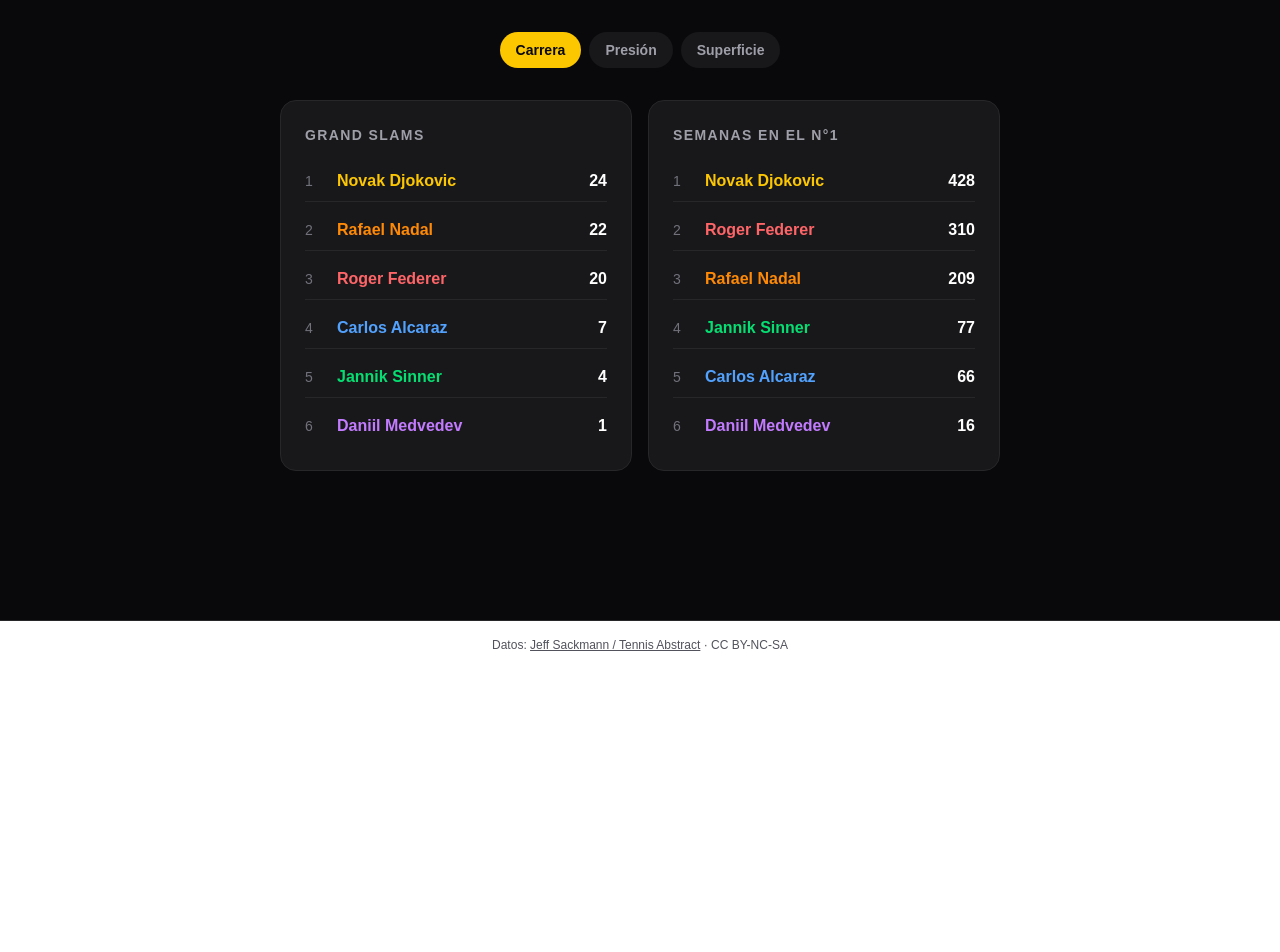
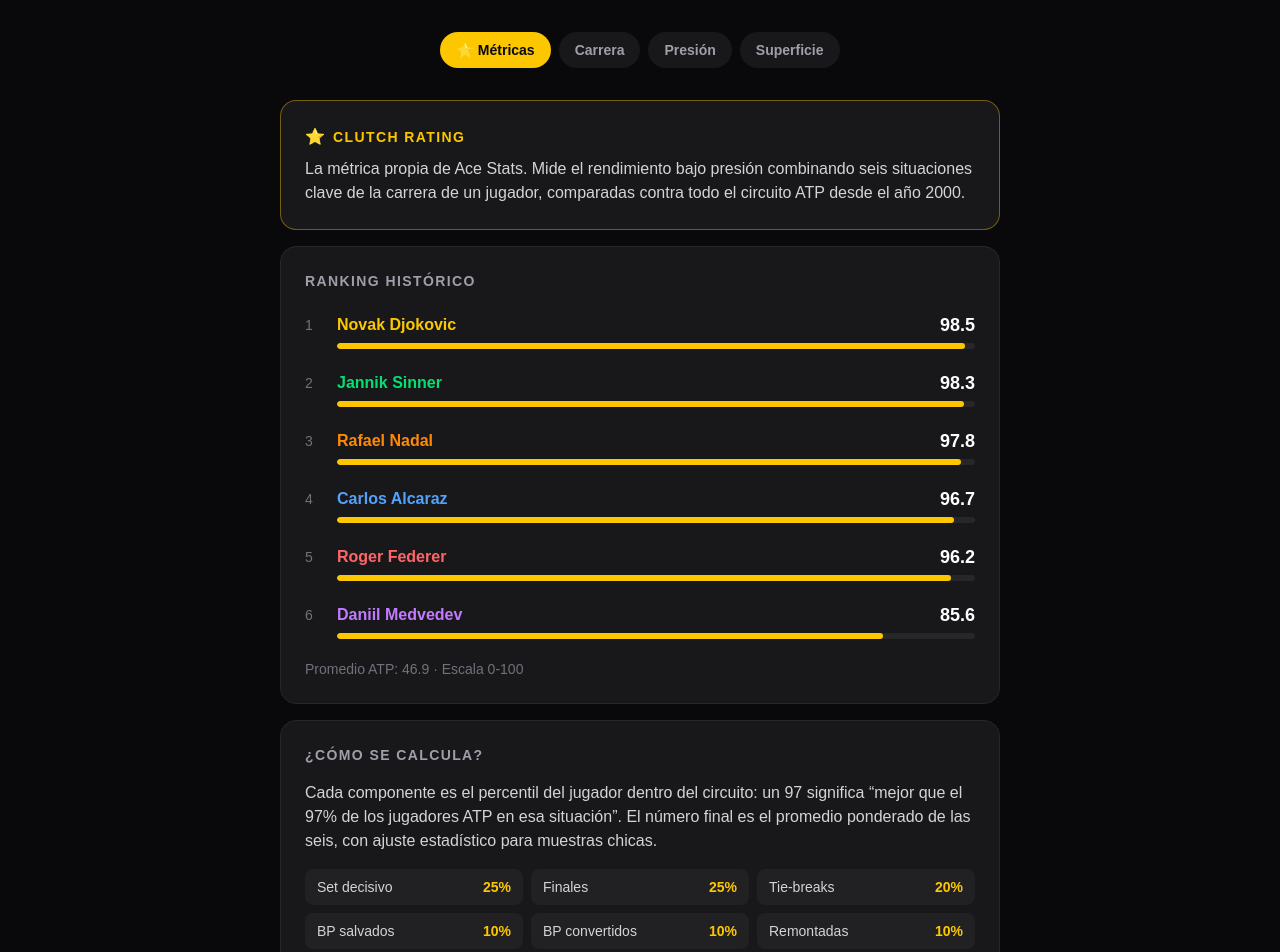
Before and after one commit to mosco73/ace-stats, a Next.js app: page /records in a window 1280 px wide. Shown: the part 180-1132 px from the top of the page. Before the commit the page ends 849 px from the top, so only its background shows below. Built offline with nearby package versions, Linux system fonts and the light colour scheme.

Commit message:
Tab Métricas en Records: Clutch Rating destacado con ranking y explicación

```diff
--- a/app/records/page.tsx
+++ b/app/records/page.tsx
@@ -1,6 +1,6 @@
 "use client";
 
-import { jugadores } from "../data/jugadores";
+import { jugadores, CLUTCH_RATING_PROMEDIO_ATP } from "../data/jugadores";
 import { useState } from "react";
 
 const colores: Record<string, string> = {
@@ -81,6 +81,15 @@ const categoriasSuperficie: Categoria[] = [
   },
 ];
 
+const componentesClutch = [
+  { label: "Set decisivo", peso: "25%" },
+  { label: "Finales", peso: "25%" },
+  { label: "Tie-breaks", peso: "20%" },
+  { label: "BP salvados", peso: "10%" },
+  { label: "BP convertidos", peso: "10%" },
+  { label: "Remontadas", peso: "10%" },
+];
+
 function TablaRecord({ categoria }: { categoria: Categoria }) {
   const ordenados = [...jugadores].sort(
     (a, b) => categoria.valor(b) - categoria.valor(a)
@@ -111,8 +120,97 @@ function TablaRecord({ categoria }: { categoria: Categoria }) {
   );
 }
 
+function SeccionMetricas() {
+  const ordenados = [...jugadores].sort(
+    (a, b) => b.clutchRating.total - a.clutchRating.total
+  );
+
+  return (
+    <div className="space-y-4 md:col-span-2">
+      {/* Header de la métrica */}
+      <div className="bg-zinc-900 border border-yellow-400/40 rounded-2xl p-6">
+        <div className="flex items-center gap-2 mb-2">
+          <span>⭐</span>
+          <h2 className="text-sm font-semibold text-yellow-400 uppercase tracking-widest">
+            Clutch Rating
+          </h2>
+        </div>
+        <p className="text-zinc-300">
+          La métrica propia de Ace Stats. Mide el rendimiento bajo presión
+          combinando seis situaciones clave de la carrera de un jugador,
+          comparadas contra todo el circuito ATP desde el año 2000.
+        </p>
+      </div>
+
+      {/* Ranking */}
+      <div className="bg-zinc-900 border border-zinc-800 rounded-2xl p-6">
+        <h3 className="text-sm font-semibold text-zinc-400 uppercase tracking-widest mb-4">
+          Ranking histórico
+        </h3>
+        <div className="space-y-3">
+          {ordenados.map((j, i) => (
+            <div key={j.id} className="py-1">
+              <div className="flex items-center justify-between mb-1">
+                <div className="flex items-center gap-3">
+                  <span className="text-zinc-500 text-sm w-5">{i + 1}</span>
+                  <span className={`font-semibold ${colores[j.id]}`}>
+                    {j.nombre}
+                  </span>
+                </div>
+                <span className="font-bold text-lg">
+                  {j.clutchRating.total}
+                </span>
+              </div>
+              <div className="ml-8 h-1.5 bg-zinc-800 rounded-full overflow-hidden">
+                <div
+                  className="h-full bg-yellow-400 rounded-full"
+                  style={{ width: `${j.clutchRating.total}%` }}
+                />
+              </div>
+            </div>
+          ))}
+        </div>
+        <p className="text-zinc-500 text-sm mt-4">
+          Promedio ATP: {CLUTCH_RATING_PROMEDIO_ATP} · Escala 0-100
+        </p>
+      </div>
+
+      {/* Cómo se calcula */}
+      <div className="bg-zinc-900 border border-zinc-800 rounded-2xl p-6">
+        <h3 className="text-sm font-semibold text-zinc-400 uppercase tracking-widest mb-4">
+          ¿Cómo se calcula?
+        </h3>
+        <p className="text-zinc-300 mb-4">
+          Cada componente es el percentil del jugador dentro del circuito: un
+          97 significa &ldquo;mejor que el 97% de los jugadores ATP en esa
+          situación&rdquo;. El número final es el promedio ponderado de las
+          seis, con ajuste estadístico para muestras chicas.
+        </p>
+        <div className="grid grid-cols-2 sm:grid-cols-3 gap-2">
+          {componentesClutch.map((c) => (
+            <div
+              key={c.label}
+              className="flex items-center justify-between bg-zinc-800/60 rounded-lg px-3 py-2"
+            >
+              <span className="text-sm text-zinc-300">{c.label}</span>
+              <span className="text-sm font-semibold text-yellow-400">
+                {c.peso}
+              </span>
+            </div>
+          ))}
+        </div>
+        <p className="text-zinc-500 text-sm mt-4">
+          El desglose completo de cada jugador está en su perfil.
+        </p>
+      </div>
+    </div>
+  );
+}
+
 export default function Records() {
- const [tab, setTab] = useState<"carrera" | "presion" | "superficie">("carrera");
+  const [tab, setTab] = useState<
+    "metricas" | "carrera" | "presion" | "superficie"
+  >("metricas");
 
   return (
     <main className="min-h-screen bg-zinc-950 text-white">
@@ -123,7 +221,17 @@ export default function Records() {
         </p>
       </section>
 
-      <section className="px-6 max-w-3xl mx-auto mb-8 flex gap-2 justify-center">
+      <section className="px-6 max-w-3xl mx-auto mb-8 flex gap-2 justify-center flex-wrap">
+        <button
+          onClick={() => setTab("metricas")}
+          className={`px-4 py-2 rounded-full text-sm font-semibold transition-all ${
+            tab === "metricas"
+              ? "bg-yellow-400 text-zinc-950"
+              : "bg-zinc-900 text-zinc-400 hover:text-white"
+          }`}
+        >
+          ⭐ Métricas
+        </button>
         <button
           onClick={() => setTab("carrera")}
           className={`px-4 py-2 rounded-full text-sm font-semibold transition-all ${
@@ -156,7 +264,8 @@ export default function Records() {
         </button>
       </section>
 
-<section className="px-6 max-w-3xl mx-auto mb-16 grid grid-cols-1 md:grid-cols-2 gap-4">
+      <section className="px-6 max-w-3xl mx-auto mb-16 grid grid-cols-1 md:grid-cols-2 gap-4">
+        {tab === "metricas" && <SeccionMetricas />}
         {tab === "carrera" &&
           categoriasCarrera.map((cat) => (
             <TablaRecord key={cat.label} categoria={cat} />
```
